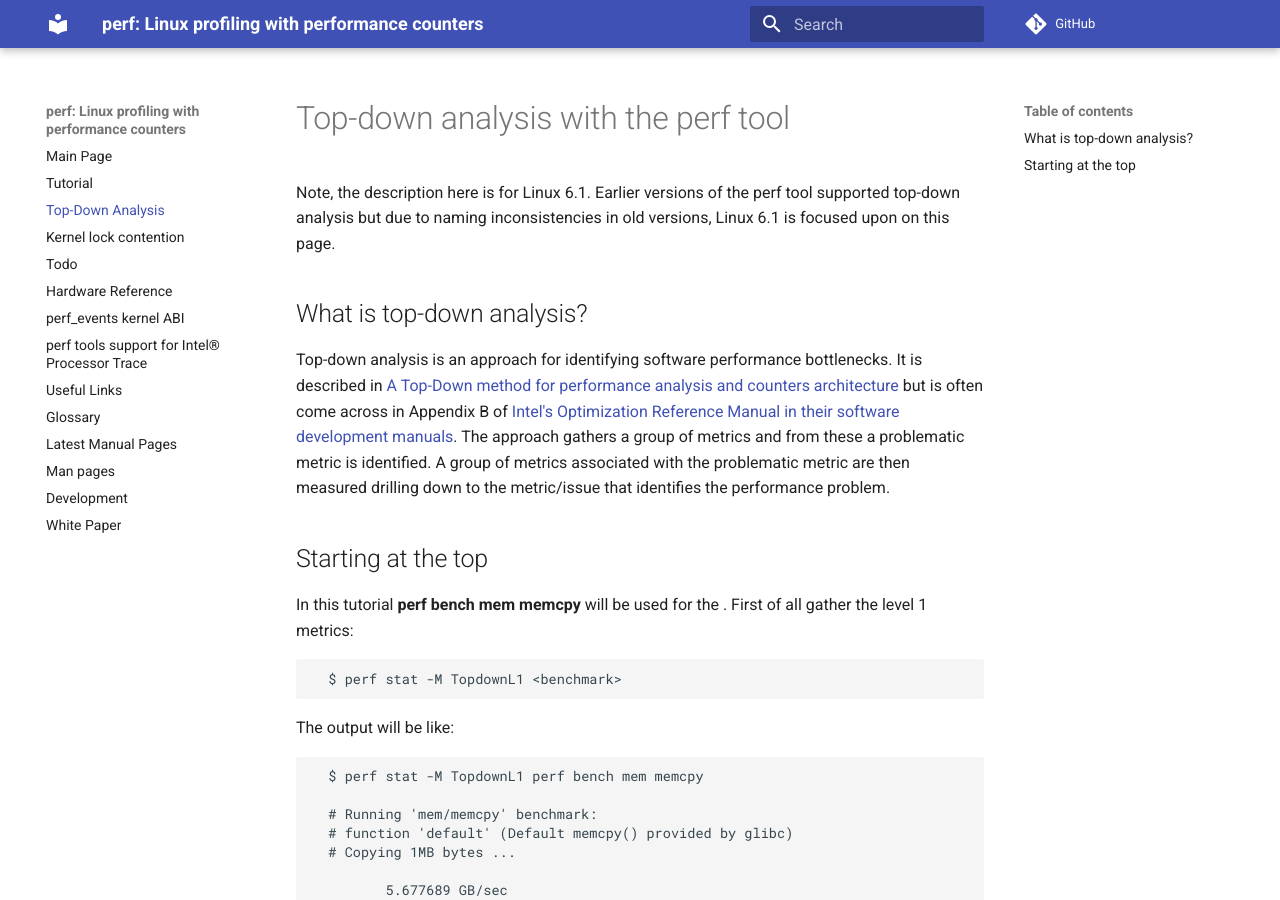
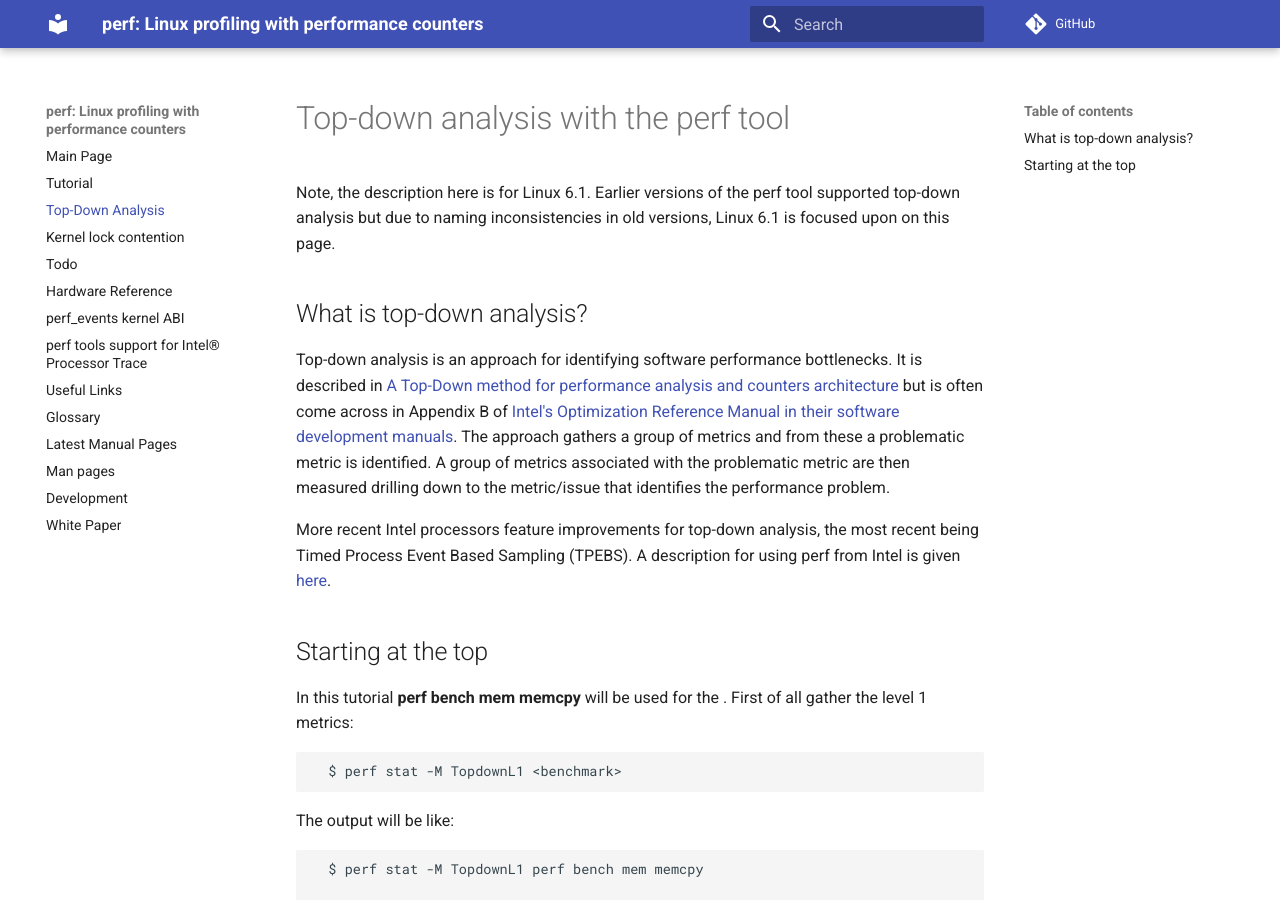
Before and after one commit to perfwiki/main, an MkDocs documentation site: the page built from docs/top-down-analysis.md, in a window 1280 px wide and 900 px high. Built offline with MkDocs 1.6.1 and Material for MkDocs 9.7.7, drawn with Linux system fonts in a browser that asks for light colours; comment, search, counter and statistics services are not loaded.

Commit message:
top-down-analysis: Add Intel TPEBS article link
Add link to Intel top-down analysis and TPEBS article, that is more
recent (Linux v6.11) than this page.

```diff
--- a/docs/top-down-analysis.md
+++ b/docs/top-down-analysis.md
@@ -1,10 +1,26 @@
 # Top-down analysis with the perf tool
 
-Note, the description here is for Linux 6.1. Earlier versions of the perf tool supported top-down analysis but due to naming inconsistencies in old versions, Linux 6.1 is focused upon on this page.
+Note, the description here is for Linux 6.1. Earlier versions of the perf tool
+supported top-down analysis but due to naming inconsistencies in old versions,
+Linux 6.1 is focused upon on this page.
 
 ## What is top-down analysis?
 
-Top-down analysis is an approach for identifying software performance bottlenecks. It is described in [A Top-Down method for performance analysis and counters architecture](https://doi.org/10.1109/ISPASS.2014.6844459) but is often come across in Appendix B of [Intel's Optimization Reference Manual in their software development manuals](https://www.intel.com/content/www/us/en/developer/articles/technical/intel-sdm.html). The approach gathers a group of metrics and from these a problematic metric is identified. A group of metrics associated with the problematic metric are then measured drilling down to the metric/issue that identifies the performance problem.
+Top-down analysis is an approach for identifying software performance
+bottlenecks. It is described in [A Top-Down method for performance analysis and
+counters architecture](https://doi.org/10.1109/ISPASS.2014.6844459) but is often
+come across in Appendix B of [Intel's Optimization Reference Manual in their
+software development
+manuals](https://www.intel.com/content/www/us/en/developer/articles/technical/intel-sdm.html).
+The approach gathers a group of metrics and from these a problematic metric is
+identified. A group of metrics associated with the problematic metric are then
+measured drilling down to the metric/issue that identifies the performance
+problem.
+
+More recent Intel processors feature improvements for top-down analysis, the
+most recent being Timed Process Event Based Sampling (TPEBS). A description for
+using perf from Intel is given
+[here](https://www.intel.com/content/www/us/en/developer/articles/technical/timed-process-event-based-sampling-tpebs.html).
 
 ## Starting at the top
 
```
